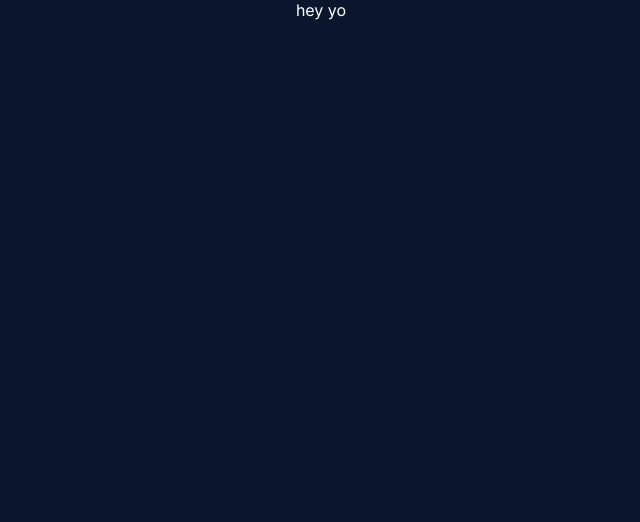
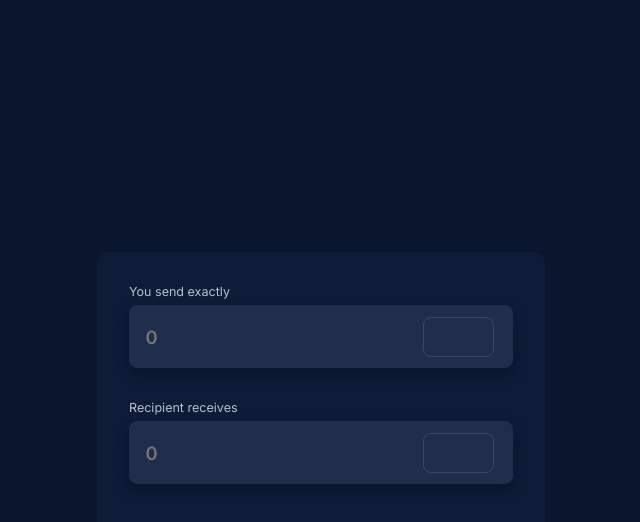
Before and after one commit to dimosmera/glueprotocol, a Next.js app: page / in a window 1280 px wide. Shown: the top 522 px of the page, without its empty margins (319-959 px from the left). Built offline with nearby package versions, Linux system fonts and the light colour scheme.

Commit message:
Add AmountInput component

```diff
--- /dev/null
+++ b/src/components/AmountInput/AmountInput.module.css
@@ -0,0 +1,56 @@
+.container {
+  flex-direction: column;
+  align-items: flex-start;
+
+  width: 100%;
+  padding-bottom: 2rem;
+}
+
+.explanation-text {
+  color: var(--heather);
+  margin-bottom: .4rem;
+  font-size: var(--font-size-sm);
+}
+
+.input-container {
+  justify-content: space-between;
+  background-color: var(--cloud-burst);
+  border-radius: 8px;
+  padding: .65rem;
+  border: 1px solid var(--cloud-burst);
+
+  width: 100%;
+
+  box-shadow: rgb(9 22 46) 0px 6px 12px 0px;
+}
+
+.blue-outline {
+  border: 1px solid var(--dodger-blue);
+}
+
+.input {
+  width: 100%;
+
+  background: none;
+  border: none;
+  color: inherit;
+
+  padding: 5px;
+
+  font-family: inherit;
+  font-size: var(--font-size-lg);
+}
+
+.input:focus {
+  outline: none;
+}
+
+.coin-container {
+  border: 1px solid rgb(58, 72, 97);
+  cursor: pointer;
+  height: 40px;
+  margin: 0px 8px 0px 12px;
+  padding: 0px 13px 0px 8px;
+  min-width: 71px;
+  border-radius: 8px;
+}
--- /dev/null
+++ b/src/components/AmountInput/AmountInput.tsx
@@ -0,0 +1,48 @@
+import { useState } from "react";
+
+import classList from "utils/classList";
+
+import styles from "./AmountInput.module.css";
+
+interface Props {
+  title: string;
+}
+
+const AmountInput = ({ title }: Props) => {
+  const [focused, setFocused] = useState(false);
+
+  const handleFocus = () => {
+    setFocused(true);
+  };
+
+  const handleBlur = () => {
+    setFocused(false);
+  };
+
+  return (
+    <div className={`flexbox ${styles.container}`}>
+      <p className={styles["explanation-text"]}>{title}</p>
+
+      <div
+        className={classList([
+          `flexbox ${styles["input-container"]}`,
+          focused ? styles["blue-outline"] : "",
+        ])}
+      >
+        <input
+          placeholder="0"
+          type="text"
+          pattern="^\d*[.,]?\d*$"
+          inputMode="decimal"
+          onFocus={handleFocus}
+          onBlur={handleBlur}
+          className={`semi-bold-text ${styles.input}`}
+        />
+
+        <div className={`flexbox ${styles["coin-container"]}`}></div>
+      </div>
+    </div>
+  );
+};
+
+export default AmountInput;
--- /dev/null
+++ b/src/components/AmountInput/index.ts
@@ -0,0 +1 @@
+export { default } from "./AmountInput";
--- a/src/pages-lib/Transfer/Transfer.module.css
+++ b/src/pages-lib/Transfer/Transfer.module.css
@@ -1,8 +1,12 @@
 .container {
-  display: flex;
   flex-direction: column;
-  justify-content: space-between;
-  align-items: center;
-  padding: 6rem;
-  min-height: 100vh;
+
+  width: 100%;
+  max-width: 28rem;
+  min-width: 300px;
+
+  background-color: var(--blue-zodiac);
+  border-radius: 12px;
+
+  padding: 2rem;
 }
--- a/src/pages-lib/Transfer/Transfer.tsx
+++ b/src/pages-lib/Transfer/Transfer.tsx
@@ -1,9 +1,13 @@
+import AmountInput from "components/AmountInput";
+
 import styles from "./Transfer.module.css";
 
 const Transfer = () => {
   return (
-    <div className={styles.container}>
-      <p>hey yo</p>
+    <div className={`flexbox ${styles.container}`}>
+      <AmountInput title="You send exactly" />
+
+      <AmountInput title="Recipient receives" />
     </div>
   );
 };
--- a/src/styles/designTokens.css
+++ b/src/styles/designTokens.css
@@ -6,10 +6,14 @@
   --white: #ffffff;
   --black: #000000;
   --black-pearl: #09162E;
+  --blue-zodiac: #0E1C37;
+  --cloud-burst: #202E49;
+  --heather: #B7BECB;
+  --dodger-blue: #2669F5;
 
-  --font-size-sm: 0.875rem;
+  --font-size-sm: 0.785rem;
   --font-size-md: 1rem;
-  --font-size-lg: 1.25rem;
-  --font-size-xl: 1.45rem;
+  --font-size-lg: 1.15rem;
+  --font-size-xl: 1.35rem;
   --font-size-xxl: 1.75rem;
 }
--- a/src/styles/globals.css
+++ b/src/styles/globals.css
@@ -1,5 +1,10 @@
+* {
+  box-sizing: border-box;
+  padding: 0;
+  margin: 0;
+}
+
 body {
-  margin: 0;
   background-color: var(--black-pearl);
   color: var(--white);
 
@@ -18,7 +23,3 @@ main {
   align-items: center;
   justify-content: center;
 }
-
-p {
-  margin: 0;
-}
```
